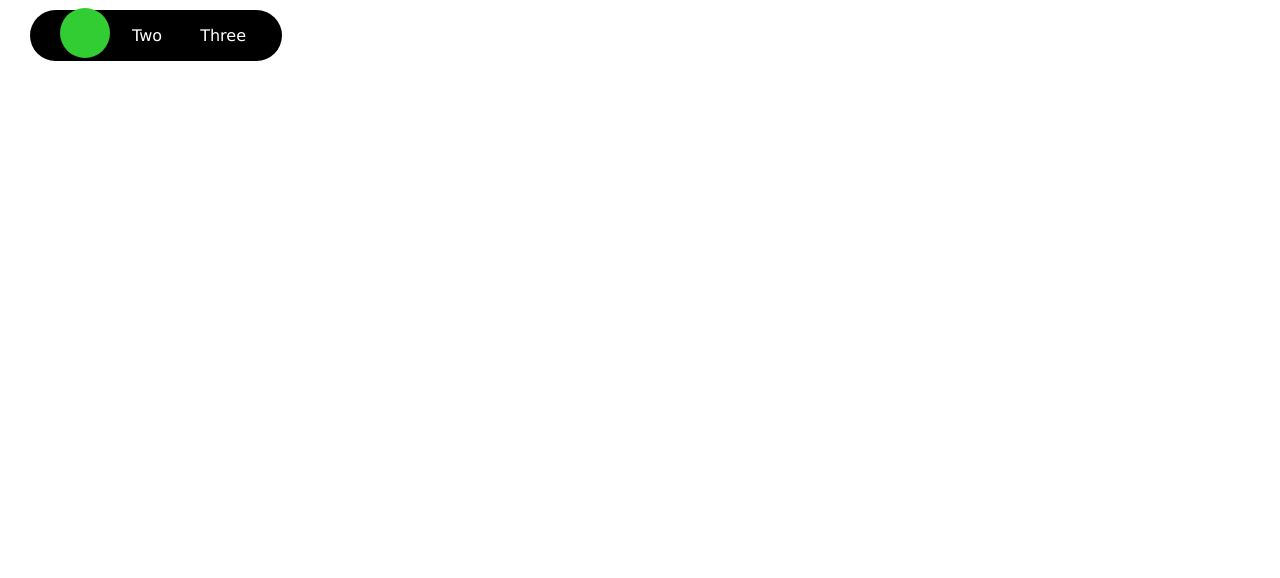
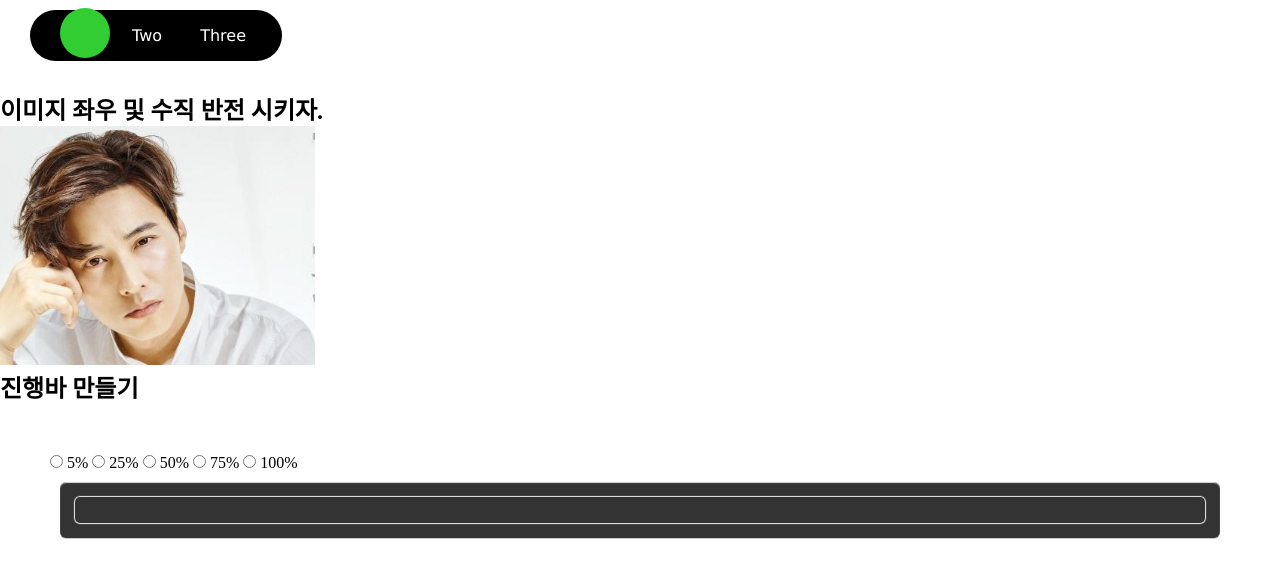
Before and after one commit to knyatom/htmlcss, a plain HTML site: page switch.html in a window 1280 px wide. Shown: the part 242-820 px from the top of the page. Drawn offline with Linux system fonts and the light colour scheme.

Commit message:
진행바만들기

```diff
--- a/css/switch.css
+++ b/css/switch.css
@@ -91,28 +91,78 @@
     left: 0;
     background: steelblue;
     transition: 0.6s;
-    transform:translate(16px, 0, 0);
+    transform: translate(16px, 0, 0);
     border-radius: 50%;
 }
-#one:checked ~.switch_indicator{
+
+#one:checked~.switch_indicator {
     background: limegreen;
     transform: translate(30px);
 }
-#two:checked ~.switch_indicator{
+
+#two:checked~.switch_indicator {
     background: pink;
     transform: translate(90px);
 }
-#three:checked ~.switch_indicator{
+
+#three:checked~.switch_indicator {
     background: orange;
     transform: translate(170px);
 }
-.switch2 input{ display: none;}
-.switch2{
-    background:black;
+
+.switch2 input {
+    display: none;
+}
+
+.switch2 {
+    background: black;
     border-radius: 30px;
-    color:white;
-    width:220px;
+    color: white;
+    width: 220px;
 }
-.switch_label:hover{
-    color:lightgray;
+
+.switch_label:hover {
+    color: lightgray;
 }
+
+/* 진행바 만들기 */
+.container {
+    margin: 50px;
+}
+
+.progress {
+    padding: 15px;
+    background: #333;
+    border-radius: 6px;
+    box-shadow: inset 0 1px 1px #ddd, 0 1px #ccc;
+    margin: 10px;
+    position: relative;
+}
+
+.progress-bar {
+       height: 26px;
+    border-radius: 5px;
+    transition: 0.5s;
+    box-shadow: 0 0 1px 1px #eee;
+}
+
+#first:checked~.progress>.progress-bar {
+    width: 5%;
+    background: orange;
+}
+#second:checked~.progress>.progress-bar {
+    width: 25%;
+    background: gold;
+}
+#sam:checked~.progress>.progress-bar {
+    width: 50%;
+    background: lime;
+}
+#four:checked~.progress>.progress-bar {
+    width: 75%;
+    background: steelblue;
+}
+#five:checked~.progress>.progress-bar {
+    width: 100%;
+    background: chocolate;
+}
--- a/switch.html
+++ b/switch.html
@@ -31,6 +31,47 @@
   <label for="three" class="switch_label">Three</label>
   <div class="switch_indicator"> </div>
  </div>
+
+
+<h2> 이미지 좌우 및 수직 반전 시키자.</h2>
+ <img src="./imgs/won1.png">
+
+<h2> 진행바 만들기</h2>
+
+<section class="container">
+ <input type="radio" name="progress" id="first">
+ <label for="first" class="label">5%</label>
+ <input type="radio" name="progress" id="second">
+ <label for="second" class="label">25%</label>
+ <input type="radio" name="progress" id="sam">
+ <label for="sam" class="label">50%</label>
+ <input type="radio" name="progress" id="four">
+ <label for="four" class="label">75%</label>
+ <input type="radio" name="progress" id="five">
+ <label for="five" class="label">100%</label>
+ <div class="progress">
+  <div class="progress-bar"></div>
+ </div>
+</section>
+
+<style>
+/* 이미지 좌우반전 */
+img:hover{
+ transform: rotate(0deg);
+ transform: scaleX(-1);
+ /* 원점을 지나는수직축이 있는 대칭축을 의미 */
+ filter:FlipH;
+ transition: 1s;
+}
+/* 이미지 수직반전 */
+img:active{
+ transform: rotate(0deg);
+ transform: scaleY(-1);
+ /* 원점을 지나는 수평축이 있는 대칭축을 의미 */
+ filter:FlipV;
+ transition: 1s;
+}
+</style>
 </body>
 
 </html>
```
Also changed, not shown: 05월08일월요일.txt (+12 -4 lines).
